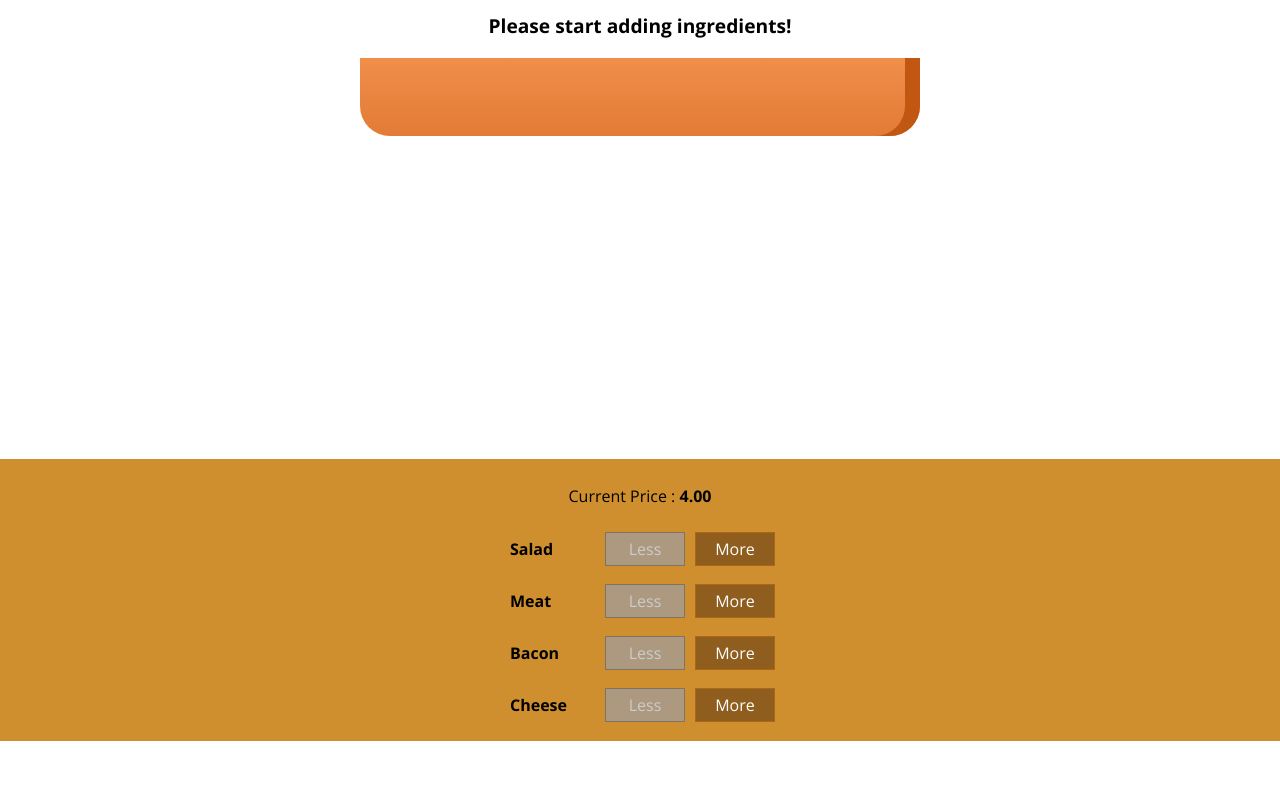
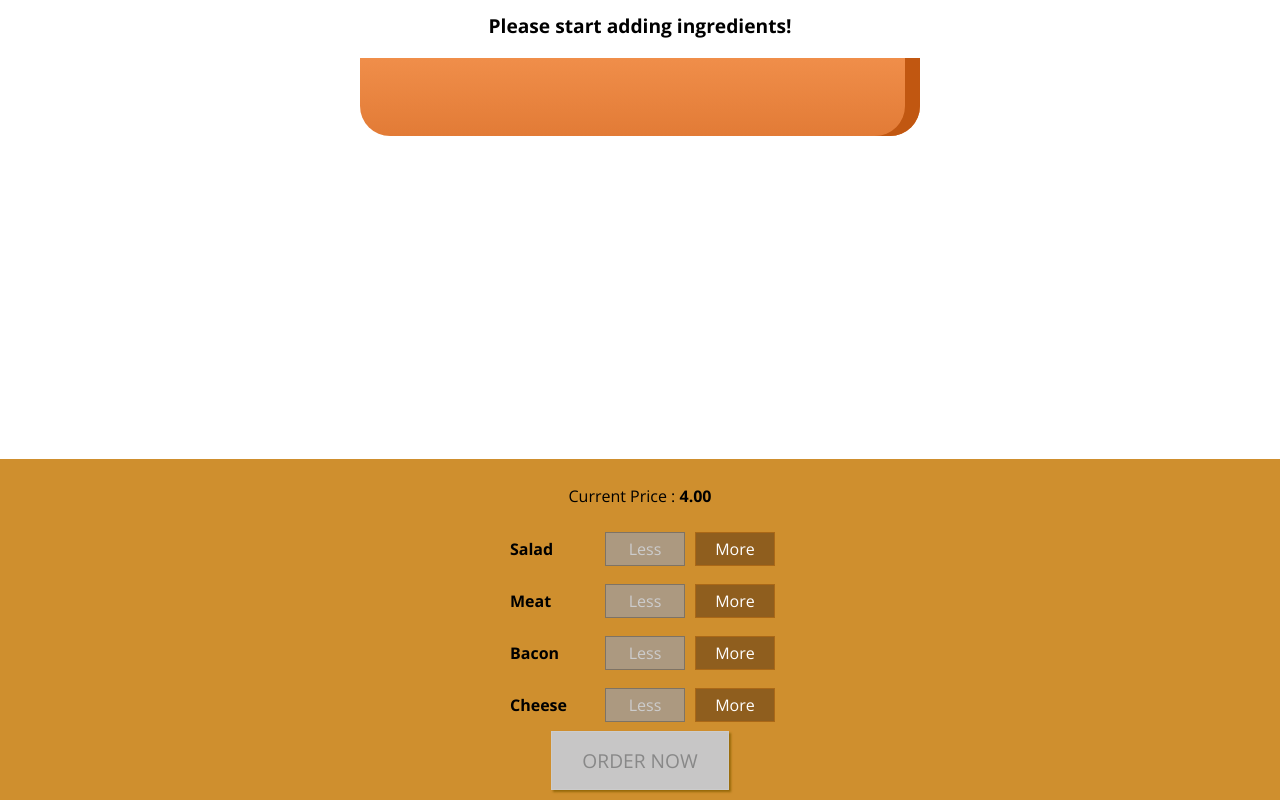
Before and after one commit to AhmadBilal07/BurgerBuilder, a React app in the folder burger_app/: page / in a window 1280 px wide. Shown: the part 179-979 px from the top of the page. Before the commit the page ends 920 px from the top, so only its background shows below. Built offline with nearby package versions, Linux system fonts and the light colour scheme.

Commit message:
order now button can now be disabled and enabled

```diff
--- a/burger_app/src/components/Burger/BuildControls/BuildControls.css
+++ b/burger_app/src/components/Burger/BuildControls/BuildControls.css
@@ -8,3 +8,44 @@
     box-shadow: 0 2px 0px #ccc;
     padding: 10px 0;
 }
+
+.OrderButton {
+    background-color: #DAD735;
+    outline: none;
+    cursor: pointer;
+    border: 1px solid #966909;
+    color: #966909;
+    font-family: inherit;
+    font-size: 1.2em;
+    padding: 15px 30px;
+    box-shadow: 2px 2px 2px #966909;
+}
+
+.OrderButton:hover, .OrderButton:active {
+    background-color: #A0DB41;
+    border: 1px solid #966909;
+    color: #966909;
+}
+
+.OrderButton:disabled {
+    background-color: #C7C6C6;
+    cursor: not-allowed;
+    border: 1px solid #ccc;
+    color: #888888;
+}
+
+.OrderButton:not(:disabled) {
+    animation: enable 0.3s linear;
+}
+
+@keyframes enable {
+    0% {
+        transform: scale(1);
+    }
+    60% {
+        transform: scale(1.1);
+    }
+    100% {
+        transform: scale(1);
+    }
+}
--- a/burger_app/src/components/Burger/BuildControls/BuildControls.js
+++ b/burger_app/src/components/Burger/BuildControls/BuildControls.js
@@ -19,8 +19,8 @@
          added = { () => props.ingredientAdded(ctrl.type)}
          removed = { () => props.ingredientRemoved(ctrl.type)}
          disabled = {props.disabled[ctrl.type]}/>
-        ))
-        }
+        ))}
+        <button className = {classes.OrderButton} disabled = {!props.purchasable}>  ORDER NOW</button>
     </div>
 );
 
--- a/burger_app/src/components/containers/BurgerBuilder/BurgerBuilder.js
+++ b/burger_app/src/components/containers/BurgerBuilder/BurgerBuilder.js
@@ -18,7 +18,21 @@
             cheese:0,
             meat:0
         },
-        totalPrice: 4
+        totalPrice: 4,
+        purchasable: false
+    }
+    updatePurchaseState (ingredients) {
+
+        const sum = Object.keys(ingredients).map( igKey => {
+            return ingredients [igKey];
+        }).reduce((sum,el) => {
+            return sum + el;
+        },0)
+
+        this.setState({
+            purchasable: sum > 0
+        })
+
     }
     addIngredientHandler = (type) => {
         const oldCount = this.state.ingredients[type];
@@ -34,7 +48,7 @@
             totalPrice:newPrice,
             ingredients:updatedIngredients
         });
-
+        this.updatePurchaseState(updatedIngredients);
     }
     removeIngredientHandler = (type) => {
         const oldCount = this.state.ingredients[type];
@@ -53,6 +67,7 @@
             totalPrice:newPrice,
             ingredients:updatedIngredients
         });
+        this.updatePurchaseState(updatedIngredients);
     }
 
     render(){
@@ -67,6 +82,7 @@
                ingredientAdded = {this.addIngredientHandler}
                ingredientRemoved = {this.removeIngredientHandler}
                disabled = {disabledInfo}
+               purchasable = {this.state.purchasable}
                price = {this.state.totalPrice}    />
            </Aux>
        );
```
